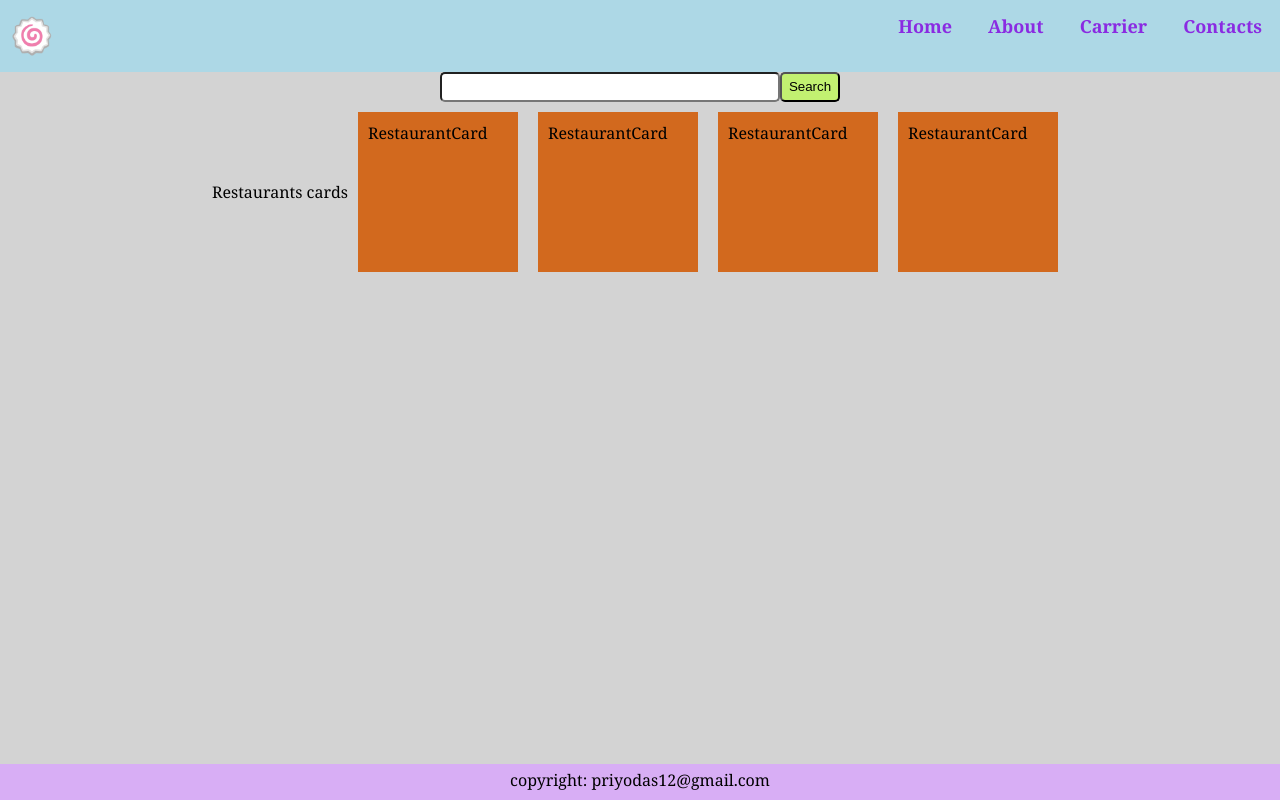
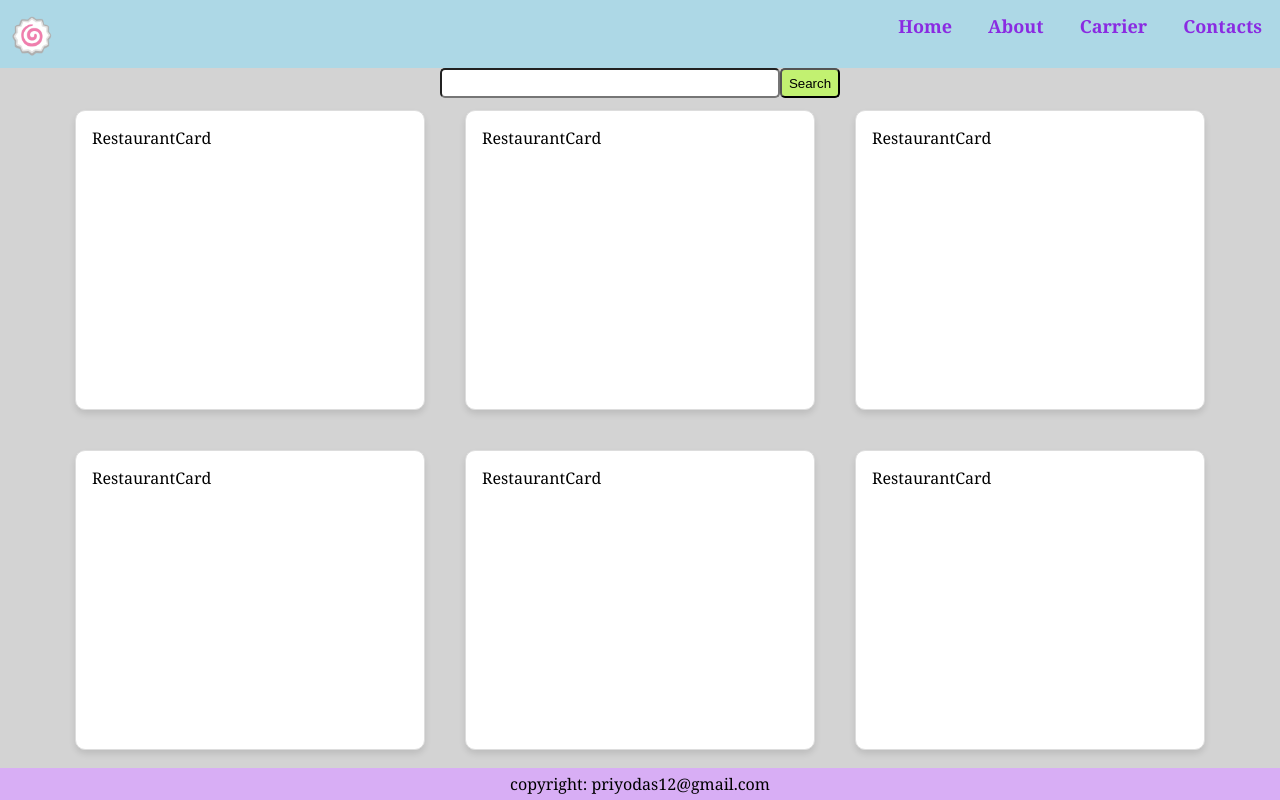
Before and after one commit to priyodas12/react-103, a React (Create React App) app: page / in a window 1280 px wide. Built offline with nearby package versions, Linux system fonts and the light colour scheme.

Commit message:
css: flex-wrap

```diff
--- a/src/components/restaurants/Restaurants.css
+++ b/src/components/restaurants/Restaurants.css
@@ -1,5 +1,6 @@
 #restaurants {
     display: flex;
+    gap: 16px;
+    flex-wrap: wrap;
     justify-content: center;
-    align-items: center;
 }
--- a/src/components/restaurants/Restaurants.jsx
+++ b/src/components/restaurants/Restaurants.jsx
@@ -6,10 +6,11 @@ import RestaurantCard from "./cards/RestaurantCard";
 
 function Restaurants(){
     return <div id="restaurants">
-       <p>Restaurants cards</p>
        <RestaurantCard></RestaurantCard>
        <RestaurantCard></RestaurantCard>
        <RestaurantCard></RestaurantCard>
+       <RestaurantCard></RestaurantCard>
+           <RestaurantCard></RestaurantCard>
        <RestaurantCard></RestaurantCard>
     </div>
 }
--- a/src/components/restaurants/cards/RestaurantCard.css
+++ b/src/components/restaurants/cards/RestaurantCard.css
@@ -1,7 +1,15 @@
 #restaurant-card {
-    width: 160px;
-    height: 160px;
-    background-color: chocolate;
-    padding: 10px;
-    margin: 10px;
+    border: 1px solid #ddd;
+    border-radius: 10px;
+    padding: 16px;
+    margin: 12px;
+    box-shadow: 0 4px 6px rgba(0, 0, 0, 0.1);
+    width: 350px;
+    height: 300px;
+    background: white;
+    transition: transform 0.2s;
 }
+
+#restaurant-card:hover {
+    transform: scale(1.03);
+}
```
